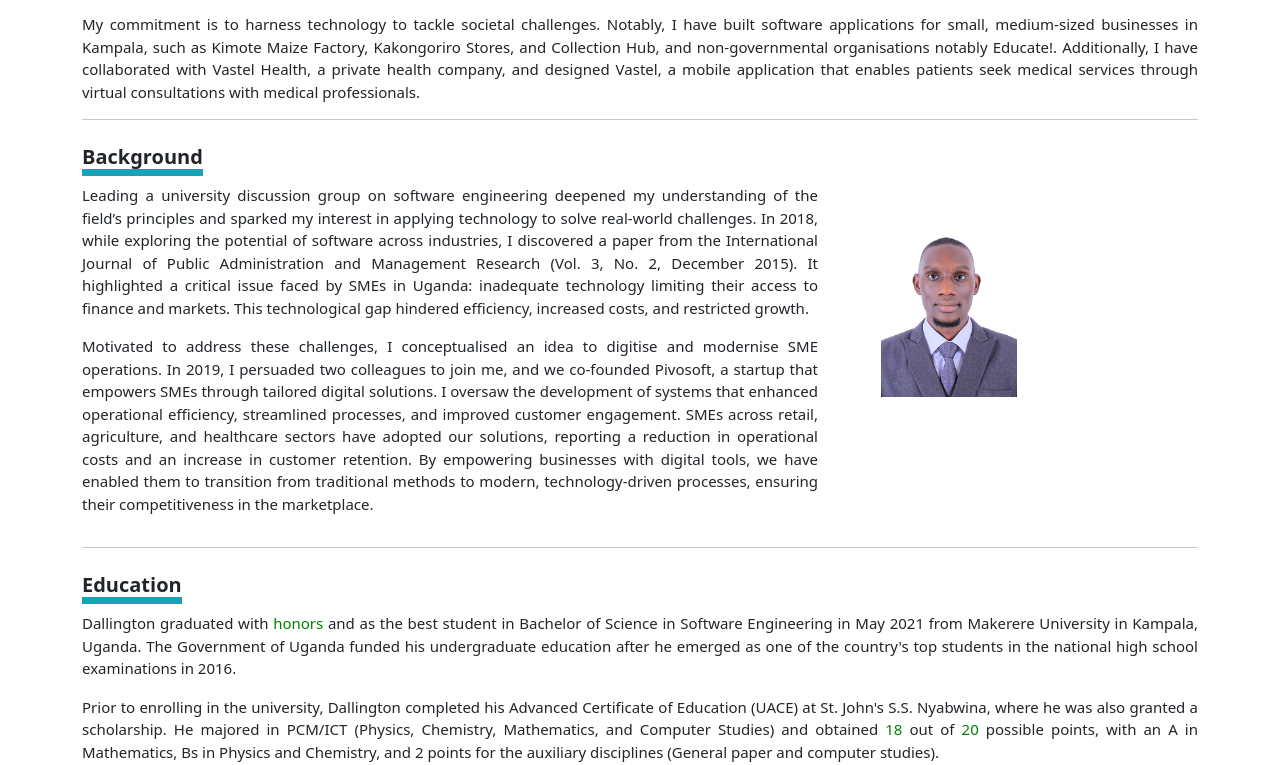
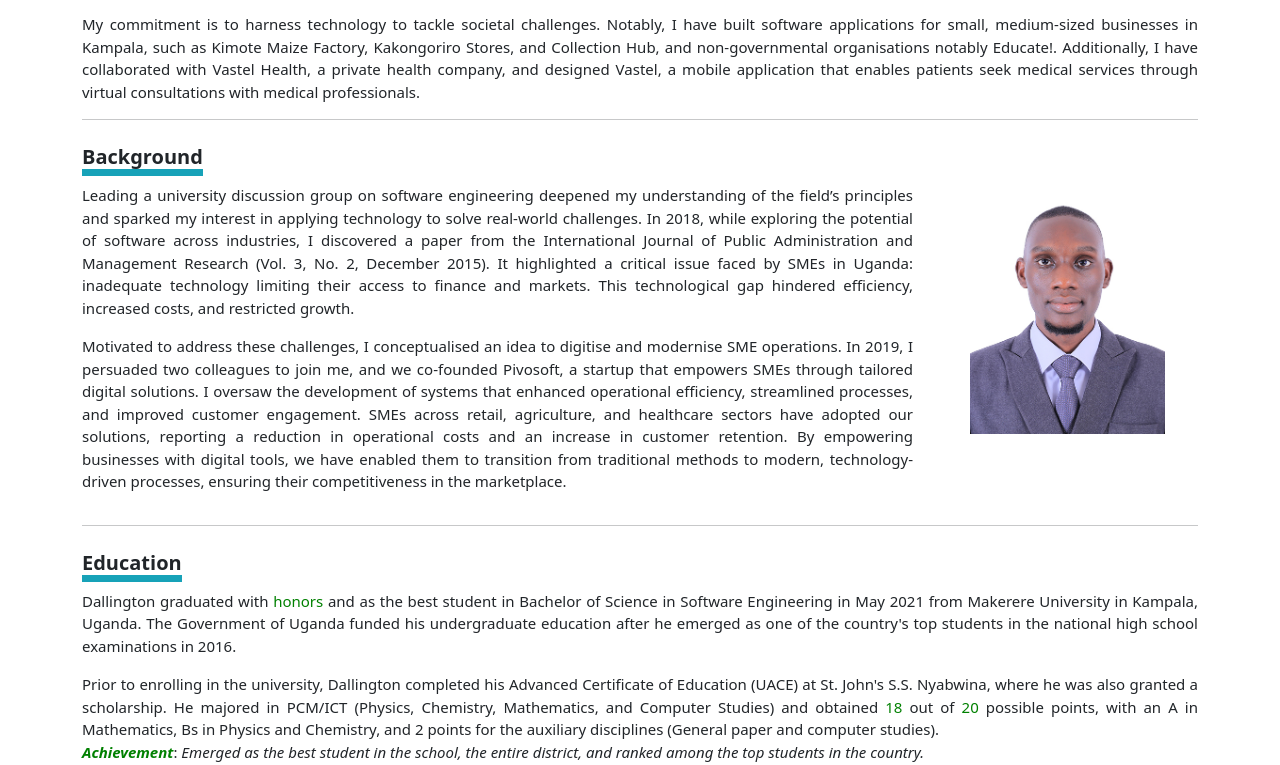
Before and after one commit to d-asingwire/dallingtonug, a PHP site: page / in a window 1280 px wide. Shown: the part 341-1106 px from the top of the page. Run offline with PHP 8.4, Linux system fonts and the light colour scheme.

Commit message:
redesigned the photo dimensions

```diff
--- a/css/style.css
+++ b/css/style.css
@@ -134,9 +134,9 @@
       }
 
 .custom-img {
-  width: 200px;
-  height: 70%; /* Ensures the image fills the card vertically */
-    margin: 5% 10% 5% 5%;
+  width: 100% !important;
+  height: 100% !important; /* Ensures the image fills the card vertically */
+    margin: 2% !important;
     object-fit: contain; /* Covers the card without stretching */
 }
 
--- a/index.html
+++ b/index.html
@@ -67,7 +67,7 @@
         <div class="container background">
             <h5 id="Background" class="title">Background</h5>
             <div class="row">
-                <div class="col-md-8">
+                <div class="col-md-9">
                         <p>
                             Leading a university discussion group on software engineering deepened my understanding of the field’s principles and sparked my interest in applying technology to solve real-world challenges. In 2018, while exploring the potential of software across industries, I discovered a paper from the International Journal of Public Administration and Management Research (Vol. 3, No. 2, December 2015). It highlighted a critical issue faced by SMEs in Uganda: inadequate technology limiting their access to finance and markets. This technological gap hindered efficiency, increased costs, and restricted growth.
                         </p>
@@ -75,11 +75,12 @@
                             Motivated to address these challenges, I conceptualised an idea to digitise and modernise SME operations. In 2019, I persuaded two colleagues to join me, and we co-founded Pivosoft, a startup that empowers SMEs through tailored digital solutions. I oversaw the development of systems that enhanced operational efficiency, streamlined processes, and improved customer engagement. SMEs across retail, agriculture, and healthcare sectors have adopted our solutions, reporting a reduction in operational costs and an increase in customer retention. By empowering businesses with digital tools, we have enabled them to transition from traditional methods to modern, technology-driven processes, ensuring their competitiveness in the marketplace.
                         </p>
                 </div>
-                <div class="col-md-4 d-flex justify-content-center justify-content-md-start">
-                    <div class="card border-0 w-100">
-                        <img src="img/dallington.jpg" class="custom-img img-fluid w-100" alt="Dallington">
+                <div class="col-md-3 d-flex justify-content-center justify-content-md-start">
+                    <div class="card border-0" style="max-width: 300px; width: 100%;">
+                        <img src="img/dallington.jpg" class="custom-img img-fluid" alt="Dallington">
                     </div>
                 </div>
+
 
 
             </div>
```
